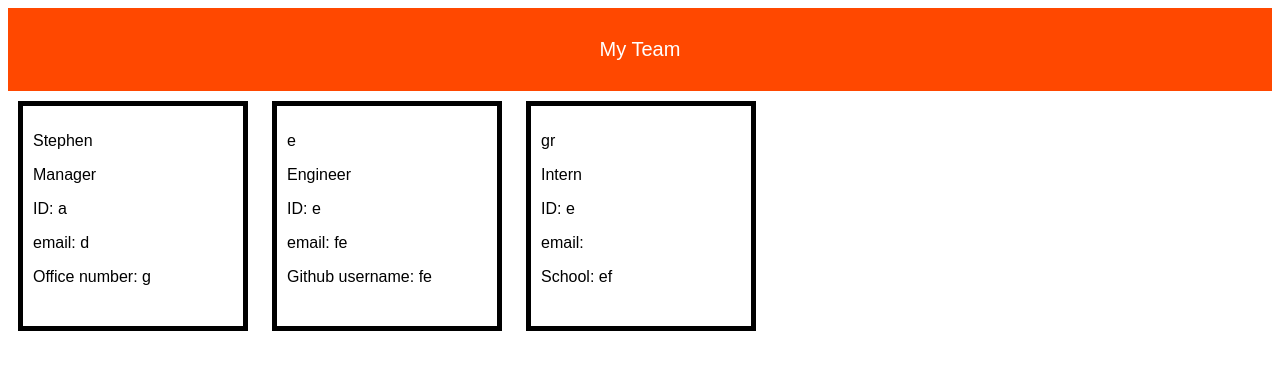
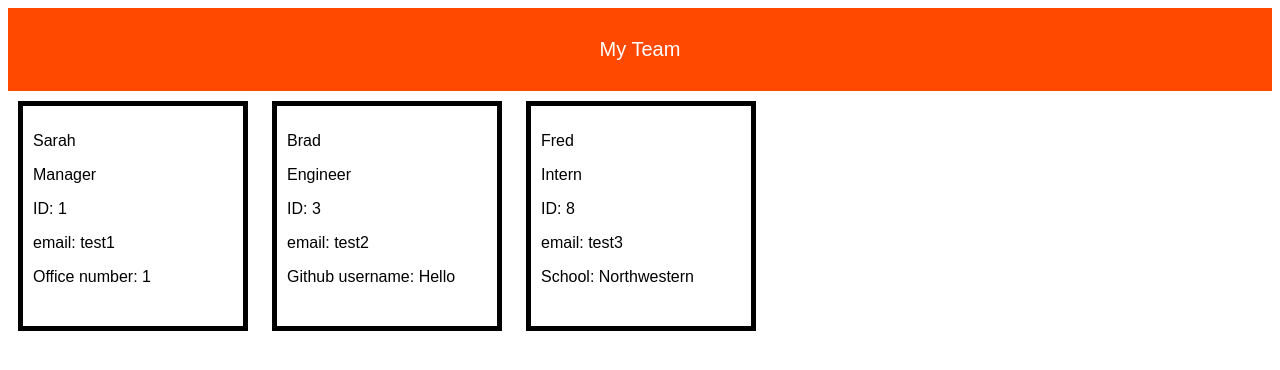
Before and after one commit to SThompsonChicago/team-profile-generator, a website: page dist/index.html in a window 1280 px wide. Drawn offline with Linux system fonts and the light colour scheme.

```diff
--- a/dist/index.html
+++ b/dist/index.html
@@ -10,25 +10,25 @@
             My Team
         </header>
         <div class="boxes">
-            <p>Stephen</p>
+            <p>Sarah</p>
             <p>Manager</p>
-            <p>ID: a</p>
-            <p>email: d</p>
-            <p>Office number: g<p>
+            <p>ID: 1</p>
+            <p>email: test1</p>
+            <p>Office number: 1<p>
         </div>
         <div class="boxes">
-            <p>e</p>
+            <p>Brad</p>
             <p>Engineer</p>
-            <p>ID: e</p>
-            <p>email: fe</p>
-            <p>Github username: fe<p>
+            <p>ID: 3</p>
+            <p>email: test2</p>
+            <p>Github username: Hello<p>
         </div>
         <div class="boxes">
-            <p>gr</p>
+            <p>Fred</p>
             <p>Intern</p>
-            <p>ID: e</p>
-            <p>email: </p>
-            <p>School: ef<p>
+            <p>ID: 8</p>
+            <p>email: test3</p>
+            <p>School: Northwestern<p>
         </div>
     </body>
 </html>
```
Also changed, not shown: README.md.
